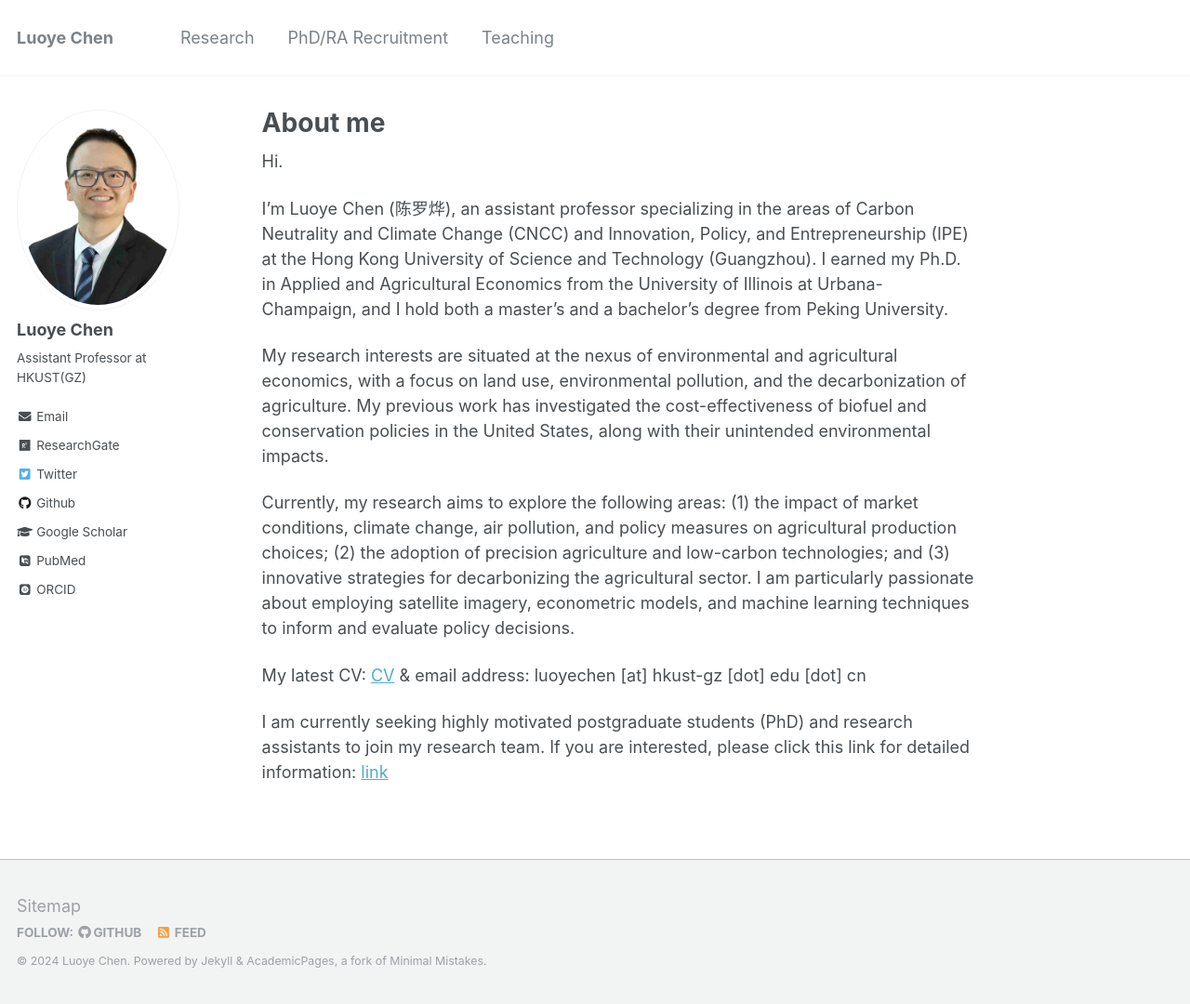
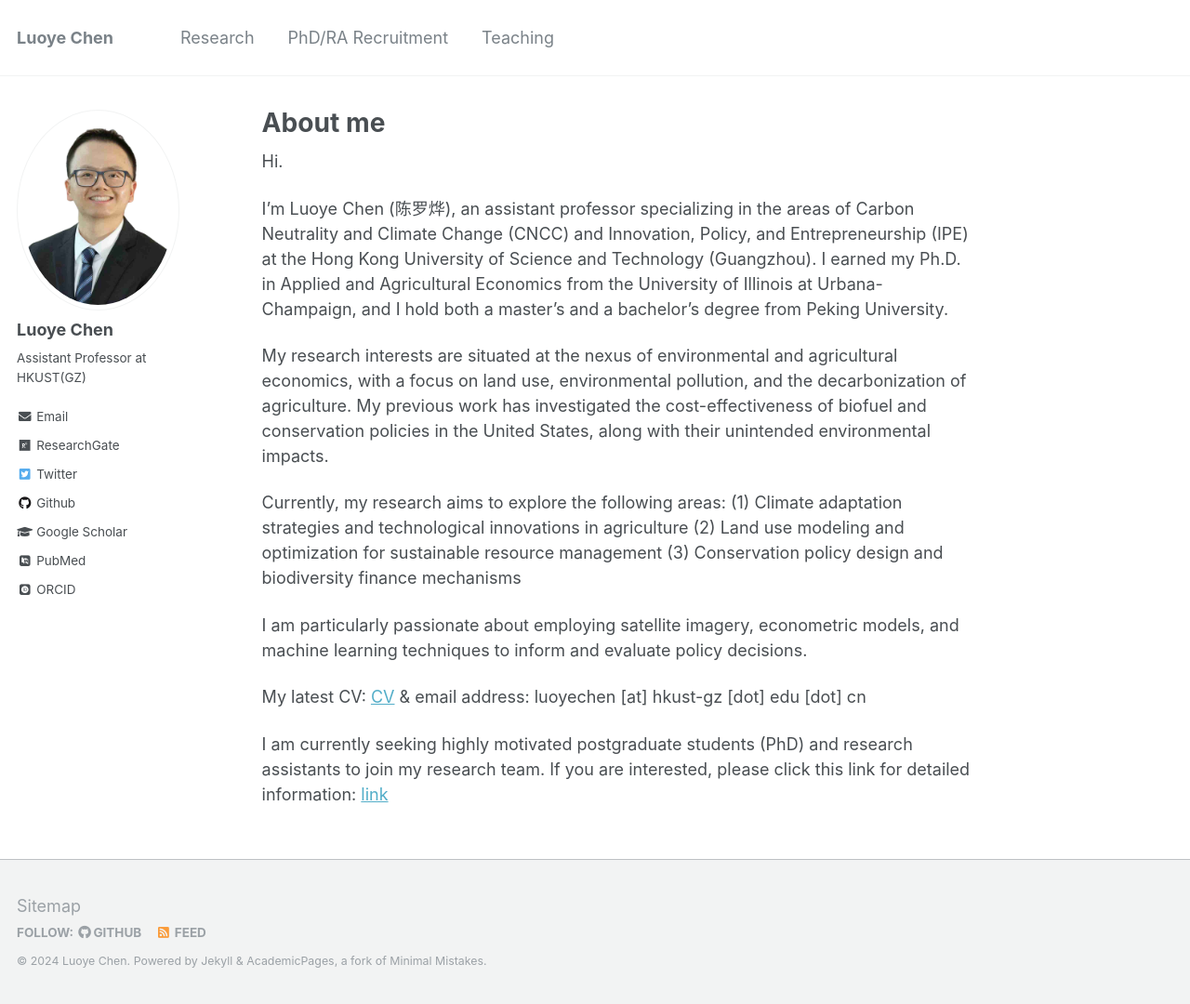
Before and after one commit to luoyec/luoyec.github.io, a Jekyll site: the page built from _pages/about.md, in a window 1280 px wide and 1080 px high. Shown: the whole window at 93% size. Built offline with Jekyll 4.4.1, drawn with Linux system fonts in a browser that asks for light colours; some web fonts are replaced.

Commit message:
Update about.md

```diff
--- a/_pages/about.md
+++ b/_pages/about.md
@@ -14,7 +14,12 @@ I'm Luoye Chen (陈罗烨), an assistant professor specializing in the areas of
 
 My research interests are situated at the nexus of environmental and agricultural economics, with a focus on land use, environmental pollution, and the decarbonization of agriculture. My previous work has investigated the cost-effectiveness of biofuel and conservation policies in the United States, along with their unintended environmental impacts.
 
-Currently, my research aims to explore the following areas: (1) the impact of market conditions, climate change, air pollution, and policy measures on agricultural production choices; (2) the adoption of precision agriculture and low-carbon technologies; and (3) innovative strategies for decarbonizing the agricultural sector. I am particularly passionate about employing satellite imagery, econometric models, and machine learning techniques to inform and evaluate policy decisions.
+Currently, my research aims to explore the following areas:
+(1) Climate adaptation strategies and technological innovations in agriculture
+(2) Land use modeling and optimization for sustainable resource management
+(3) Conservation policy design and biodiversity finance mechanisms
+
+I am particularly passionate about employing satellite imagery, econometric models, and machine learning techniques to inform and evaluate policy decisions.
 
 My latest CV: [CV](../files/CV_LuoyeChen_Dec2023.pdf) & email address: luoyechen [at] hkust-gz [dot] edu [dot] cn
 
```
